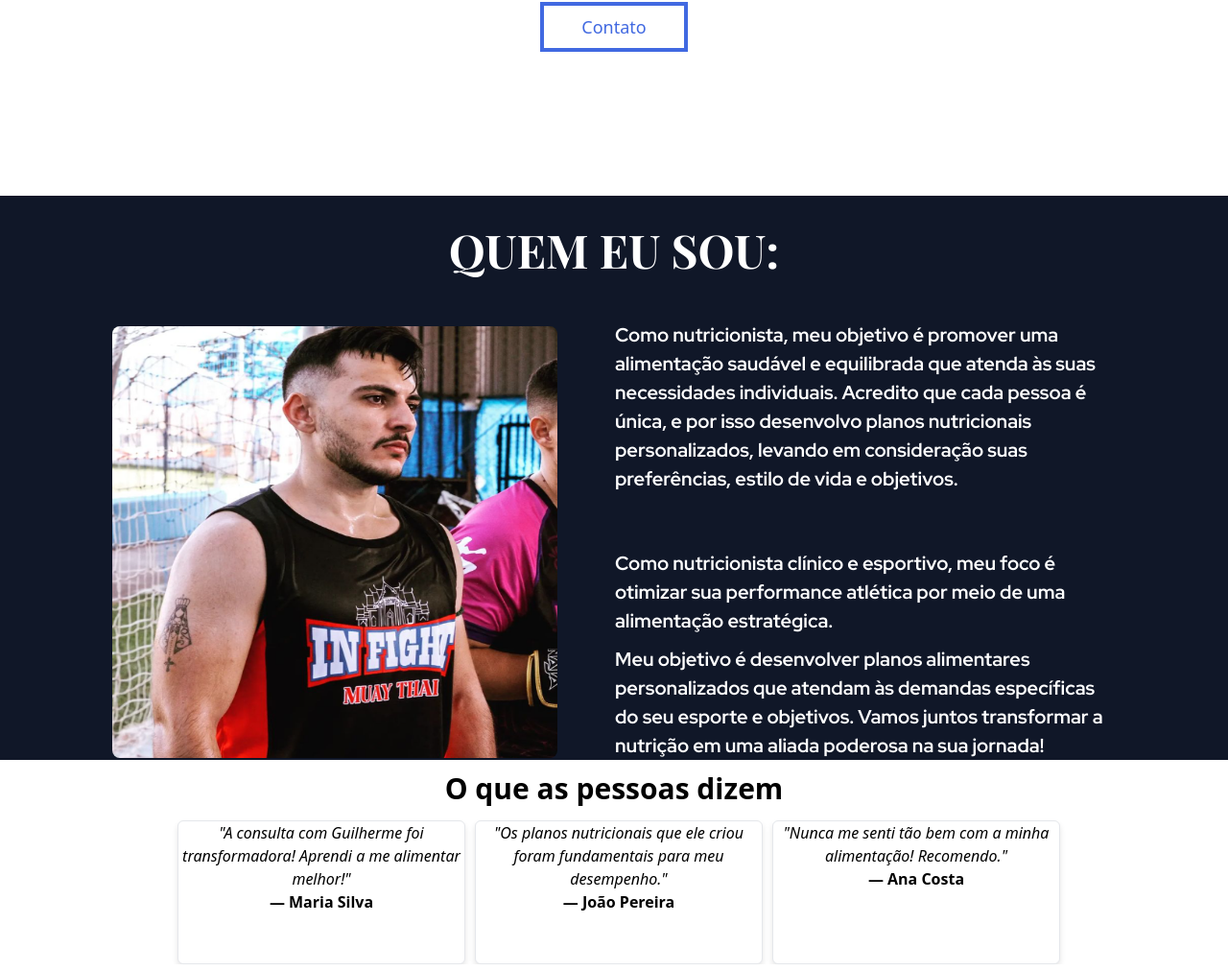
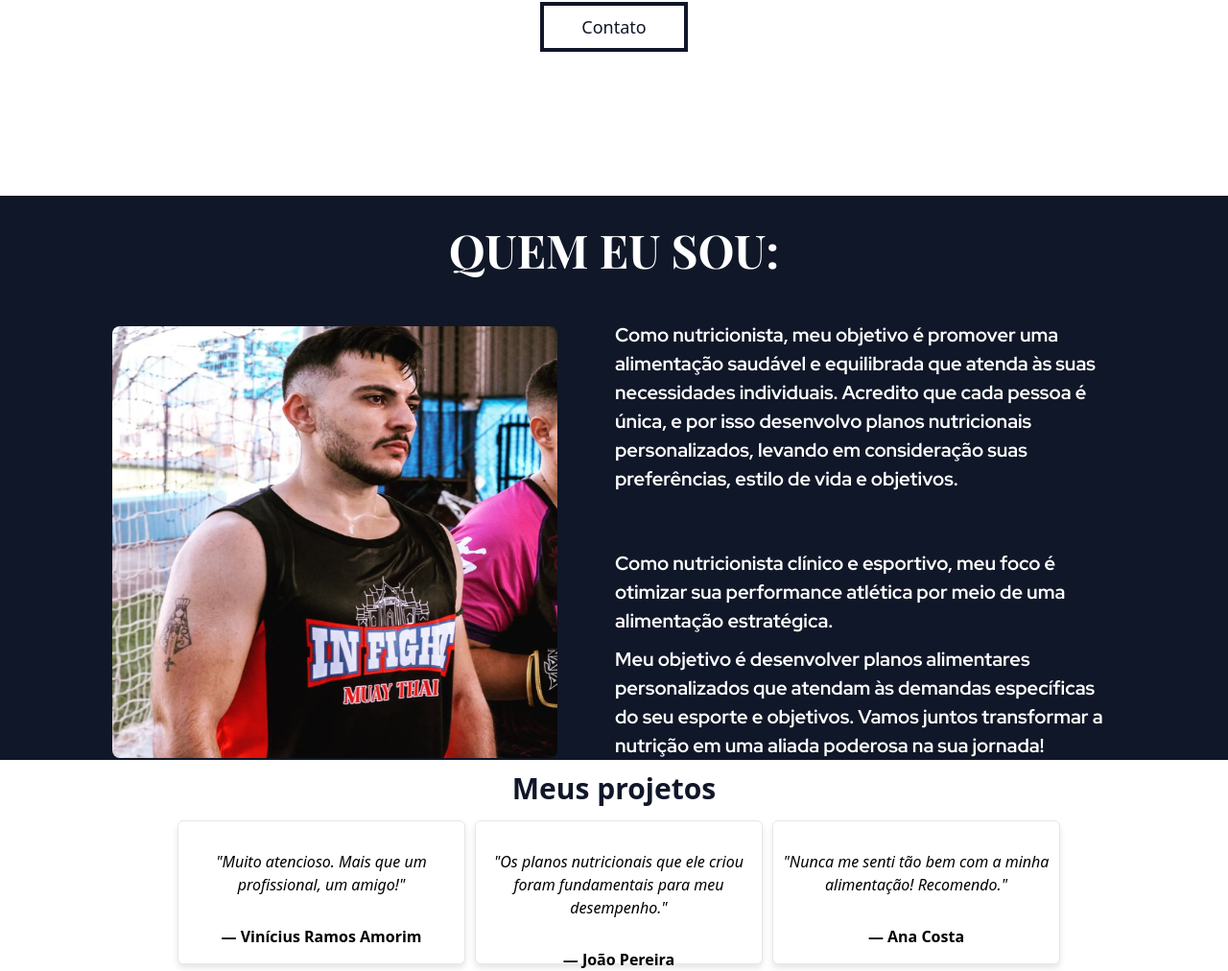
Before and after one commit to FrontVico/Nutricionista, a website: page index.html in a window 1280 px wide. Shown: the part 588-1600 px from the top of the page at 96% size. Drawn offline with nearby package versions, Linux system fonts and the light colour scheme; some packages are replaced by stand-ins of ours; a script that the page names is missing; a web font is replaced by a local one.

Commit message:
Atualização 1.7

```diff
--- a/estilos/style.css
+++ b/estilos/style.css
@@ -88,7 +88,7 @@ button {
   cursor: pointer;
   user-select: none;
   overflow: hidden;
-  color: royalblue;
+  color: #101728;
   z-index: 1;
   font-family: inherit;
   font-weight: 500;
@@ -102,7 +102,7 @@ button span {
   height: 100%;
   background: transparent;
   z-index: -1;
-  border: 4px solid royalblue;
+  border: 4px solid #101728;
 }
 
 button span::before {
@@ -111,7 +111,6 @@ button span::before {
   position: absolute;
   width: 8%;
   height: 500%;
-  background: var(--lightgray);
   top: 50%;
   left: 50%;
   transform: translate(-50%, -50%) rotate(-60deg);
@@ -121,7 +120,7 @@ button span::before {
 button:hover span::before {
   transform: translate(-50%, -50%) rotate(-90deg);
   width: 100%;
-  background: royalblue;
+  background: #101728;
 }
 
 button:hover {
@@ -129,7 +128,7 @@ button:hover {
 }
 
 button:active span::before {
-  background: #2751cd;
+  background: #101728;
 }
 
 .secAbout{
@@ -180,6 +179,7 @@ button:active span::before {
 /* Para garantir que o texto não fique muito longo em telas menores */
 p {
   line-height: 1.5; /* Aumenta a legibilidade */
+  margin-top: 30px;
 }
 
 
@@ -208,6 +208,10 @@ p {
     margin-top: 10px;
     line-height: 1.5;
   }
+}
+
+.txtProjs {
+  color: #101728;
 }
 
 @media (max-width: 999px) {
--- a/index.html
+++ b/index.html
@@ -99,14 +99,14 @@
   </section>
   <!-- ABOUT -->
 
-<!-- TESTIMONIALS -->
-<section id="MeusProjetos" class="bg-gray-200 py-8">
-  <div class="container mx-auto text-center mt-3">
-    <h2 class="text-3xl font-bold mb-6">O que as pessoas dizem</h2>
+  <!-- TESTIMONIALS -->
+  <section id="MeusProjetos" class="bg-gray-200 py-8">
+  <div class="container justify-center items-center mx-auto text-center mt-3">
+    <h2 class="text-3xl font-bold mb-6 txtProjs">Meus projetos</h2>
     <div class="flex flex-wrap justify-center gap-4">
       <div class="bg-white border border-gray-300 rounded-lg p-3 shadow-md hover:shadow-lg transition-shadow duration-300 w-full sm:w-1/2 md:w-1/3">
-        <p class="italic text-md">"A consulta com Guilherme foi transformadora! Aprendi a me alimentar melhor!"</p>
-        <p class="font-bold mt-1">— Maria Silva</p>
+        <p class="italic text-md">"Muito atencioso. Mais que um profissional, um amigo!"</p>
+        <p class="font-bold mt-1">— Vinícius Ramos Amorim</p>
       </div>
       <div class="bg-white border border-gray-300 rounded-lg p-3 shadow-md hover:shadow-lg transition-shadow duration-300 w-full sm:w-1/2 md:w-1/3">
         <p class="italic text-md">"Os planos nutricionais que ele criou foram fundamentais para meu desempenho."</p>
@@ -114,12 +114,12 @@
       </div>
       <div class="bg-white border border-gray-300 rounded-lg p-3 shadow-md hover:shadow-lg transition-shadow duration-300 w-full sm:w-1/2 md:w-1/3">
         <p class="italic text-md">"Nunca me senti tão bem com a minha alimentação! Recomendo."</p>
-        <p class="font-bold mt-1">— Ana Costa</p>
+        <p class="font-bold mt-1 txtPojes">— Ana Costa</p>
       </div>
     </div>
   </div>
-</section>
-<!-- TESTIMONIALS -->
+  </section>
+  <!-- TESTIMONIALS -->
 
 
 
```
